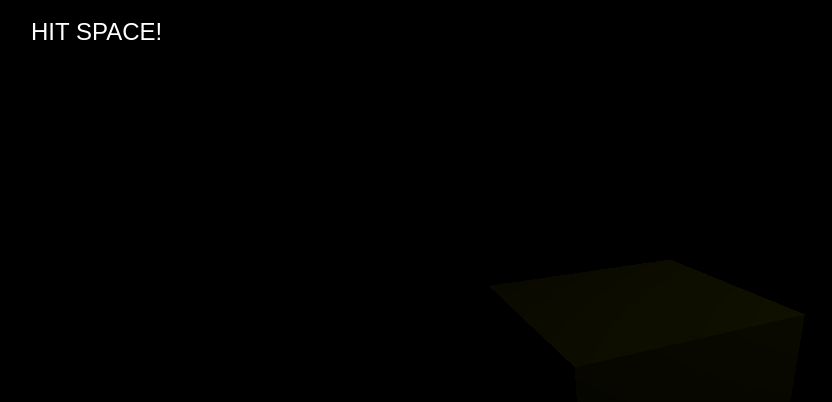
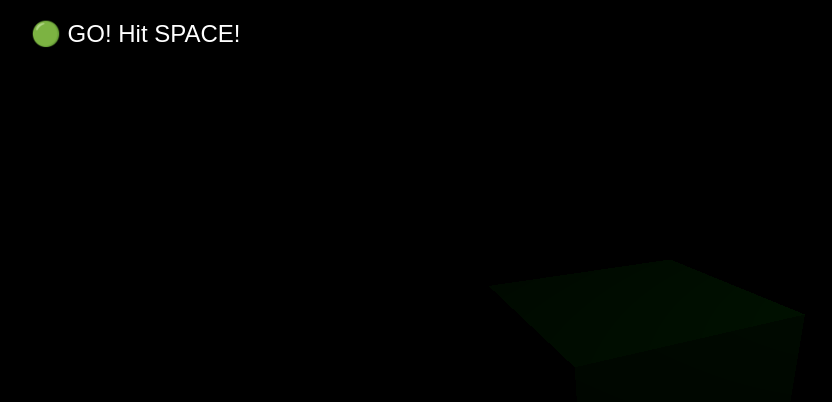
Before and after one commit to MasterCoder123-design/111, a plain HTML site: page index.html in a window 1280 px wide. Shown: the whole page, without its empty margins (5-837 px from the left). Drawn offline with nearby package versions, Linux system fonts and the light colour scheme; animation ran at ten frames a second.

Commit message:
Update index.html

```diff
--- a/index.html
+++ b/index.html
@@ -1,79 +1,73 @@
 <!DOCTYPE html>
 <html>
   <head>
-    <title>Reaction Rumble 3D</title>
+    <title>Green Light Reflex 3D</title>
     <style>
-      body { margin: 0; overflow: hidden; background: black; font-family: sans-serif; color: white; }
+      body {
+        margin: 0;
+        overflow: hidden;
+        background: black;
+        font-family: sans-serif;
+        color: white;
+      }
       #status {
         position: absolute;
         top: 10px;
         left: 20px;
         font-size: 24px;
         background: rgba(0,0,0,0.5);
-        padding: 8px 16px;
+        padding: 10px 16px;
         border-radius: 10px;
       }
     </style>
     <script src="https://cdn.jsdelivr.net/npm/three@0.160.0/build/three.min.js"></script>
   </head>
   <body>
-    <div id="status">Wait for it...</div>
+    <div id="status">🔴 Get Ready...</div>
     <script>
+      // Three.js Setup
       const scene = new THREE.Scene();
-      const camera = new THREE.PerspectiveCamera(75, window.innerWidth/window.innerHeight, 0.1, 1000);
+      const camera = new THREE.PerspectiveCamera(75, innerWidth / innerHeight, 0.1, 1000);
       const renderer = new THREE.WebGLRenderer();
-      renderer.setSize(window.innerWidth, window.innerHeight);
+      renderer.setSize(innerWidth, innerHeight);
       document.body.appendChild(renderer.domElement);
 
       const light = new THREE.PointLight(0xffffff, 1);
       light.position.set(5, 5, 5);
       scene.add(light);
 
-      const geo = new THREE.BoxGeometry(2, 2, 2);
-      const normalMat = new THREE.MeshStandardMaterial({ color: 0x5555ff });
-      const flashMat = new THREE.MeshStandardMaterial({ color: 0xffff00 });
+      const geometry = new THREE.BoxGeometry(2, 2, 2);
+      const redMat = new THREE.MeshStandardMaterial({ color: 0xff0000 });
+      const greenMat = new THREE.MeshStandardMaterial({ color: 0x00ff00 });
+      const cube = new THREE.Mesh(geometry, redMat);
+      scene.add(cube);
 
-      const cube = new THREE.Mesh(geo, normalMat);
-      scene.add(cube);
       camera.position.z = 5;
 
+      let isReady = false;
+      let reacted = false;
+      let startTime = 0;
       const status = document.getElementById("status");
 
-      let isReady = false;
-      let startTime, endTime;
+      // Start Game After Random Delay
+      const delay = 2000 + Math.random() * 3000;
+      setTimeout(() => {
+        cube.material = greenMat;
+        isReady = true;
+        startTime = performance.now();
+        status.textContent = "🟢 GO! Hit SPACE!";
+      }, delay);
 
-      function startRound() {
-        isReady = false;
-        cube.material = normalMat;
-        status.textContent = "Wait for it...";
-
-        const delay = 2000 + Math.random() * 3000;
-        setTimeout(() => {
-          cube.material = flashMat;
-          isReady = true;
-          startTime = performance.now();
-          status.textContent = "HIT SPACE!";
-        }, delay);
-      }
-
-      document.addEventListener("keydown", e => {
-        if (e.code === "Space") {
+      document.addEventListener("keydown", (e) => {
+        if (e.code === "Space" && !reacted) {
           if (isReady) {
-            endTime = performance.now();
+            const endTime = performance.now();
             const reactionTime = Math.floor(endTime - startTime);
-            status.textContent = `🔥 Reaction Time: ${reactionTime}ms – Press Space to retry`;
-            isReady = false;
+            status.textContent = `⚡ Reaction Time: ${reactionTime} ms`;
+            reacted = true;
           } else {
-            status.textContent = "😵 Too early! Wait for the cube to glow!";
+            status.textContent = "🚫 TOO EARLY! Wait for GREEN!";
           }
-        }
-      });
-
-      startRound();
-
-      document.addEventListener("keyup", e => {
-        if (e.code === "Space" && !isReady && status.textContent.includes("Reaction Time")) {
-          startRound();
         }
       });
 
```
